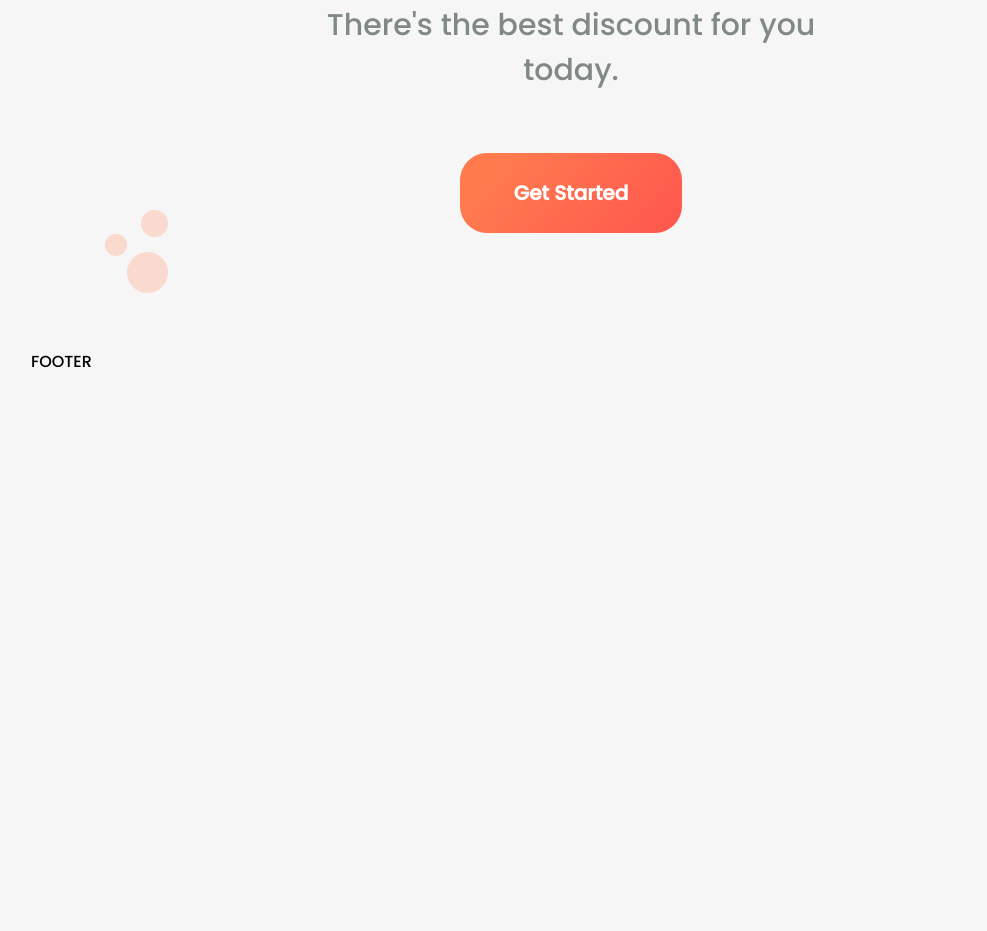
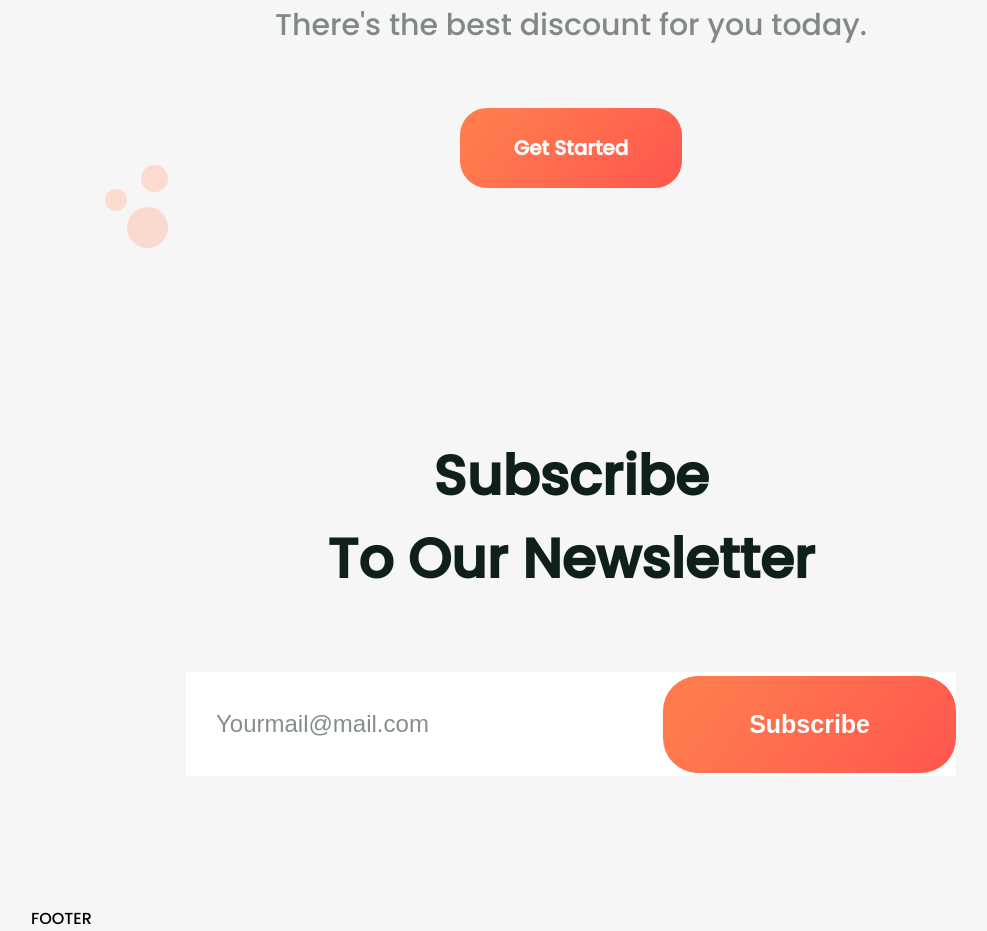
Before and after one commit to OleksandrHrachov/go_triepo, a website built with Vite: page index.html in a window 1280 px wide. Shown: the part 2743-3674 px from the top of the page, without its empty margins (69-1056 px from the left). Before the commit the page ends 3117 px from the top, so only its background shows below. Built offline with nearby package versions, Linux system fonts and the light colour scheme; files whose address does not match are found by name.

Commit message:
add subscribe section

```diff
--- a/index.html
+++ b/index.html
@@ -146,11 +146,35 @@
           </div>
         </section>
         <section class="discount">
-          <img class="discount__dots discount__dots-top" src="./images/top-dots.svg" alt="">
-          <h2 class="discount__title">Prepare Yourself And Start Exploring With Us.</h2>
-          <p class="discount__description">There's the best discount for you today.</p>
+          <img
+            class="discount__dots discount__dots-top"
+            src="./images/top-dots.svg"
+            alt=""
+          />
+          <h2 class="discount__title">
+            Prepare Yourself And Start Exploring With Us.
+          </h2>
+          <p class="discount__description">
+            There's the best discount for you today.
+          </p>
           <a class="discount__btn" href="#">Get Started</a>
-          <img class="discount__dots discount__dots-bottom" src="./images/bottom-dots.svg" alt="">
+          <img
+            class="discount__dots discount__dots-bottom"
+            src="./images/bottom-dots.svg"
+            alt=""
+          />
+        </section>
+        <section class="subscribe">
+          <h2 class="subscribe__title">
+            Subscribe <br />
+            To Our Newsletter
+          </h2>
+
+            <form class="subscribe__form" action="#">
+              <input class="subscribe__form-input" type="email" name="email" placeholder="Yourmail@mail.com" />
+              <button class="subscribe__form-btn">Subscribe</button>
+            </form>
+
         </section>
       </main>
       <footer class="footer">FOOTER</footer>
--- a/styles/blocks/discount.scss
+++ b/styles/blocks/discount.scss
@@ -1,5 +1,5 @@
 .discount {
-  padding: 116px 260px;
+  padding: 116px 0;
   color: $color-green-dark;
   display: flex;
   flex-direction: column;
--- /dev/null
+++ b/styles/blocks/subscribe.scss
@@ -0,0 +1,67 @@
+.subscribe {
+  padding: 130px 0 118px;
+  color: $color-green-dark;
+  display: flex;
+  flex-direction: column;
+  align-items: center;
+
+  &__title {
+    font-size: 55px;
+    font-weight: 600;
+    text-align: center;
+    max-width: 495px;
+    width: 100%;
+    margin-bottom: 60px;
+  }
+
+  &__form {
+    position: relative;
+    max-width: 800px;
+    width: 100%;
+    height: 128px;
+    display: flex;
+    align-items: center;
+    padding: 12px 15px;
+    border-radius: 35px;
+
+    &:focus-within {
+      border: 1px solid $color-orange-light;
+    }
+
+    &-input {
+      outline: none;
+      padding: 10px 320px 10px 30px;
+      height: 100%;
+      width: 100%;
+      border: none;
+      color: $color-green-dark;
+        font-size: 24px;
+
+      &::placeholder {
+        color: $color-green-dark;
+        font-size: 24px;
+        opacity: 0.5;
+      }
+    }
+
+    &-btn {
+      border: none;
+      cursor: pointer;
+      color: #fff;
+      text-align: center;
+      font-size: 25px;
+      font-weight: 600;
+
+      padding: 34px 86px;
+      border-radius: 35px;
+      background: linear-gradient(
+        130deg,
+        $color-orange-light 15.57%,
+        $color-orange-dark 95.03%
+      );
+      color: #fff;
+      position: absolute;
+      right: 15px;
+    }
+  }
+}
--- a/styles/index.scss
+++ b/styles/index.scss
@@ -9,3 +9,4 @@
 @import './blocks/choice.scss';
 @import './blocks/about.scss';
 @import './blocks/discount.scss';
+@import './blocks/subscribe.scss';
```
